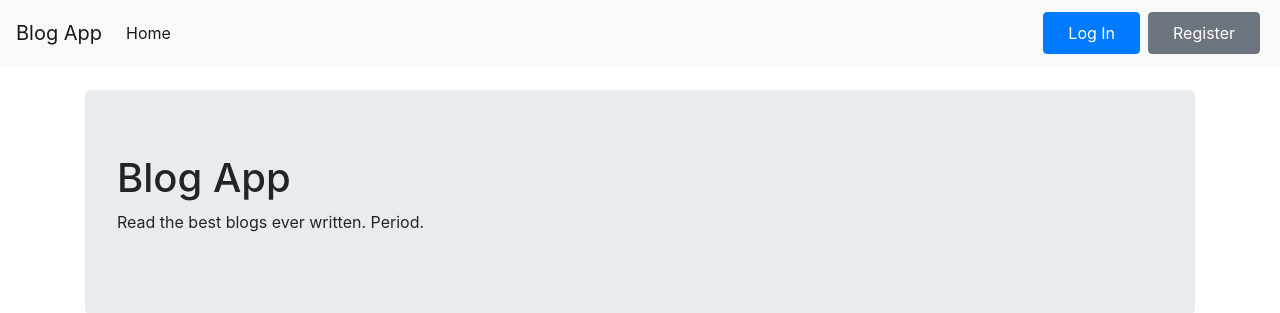
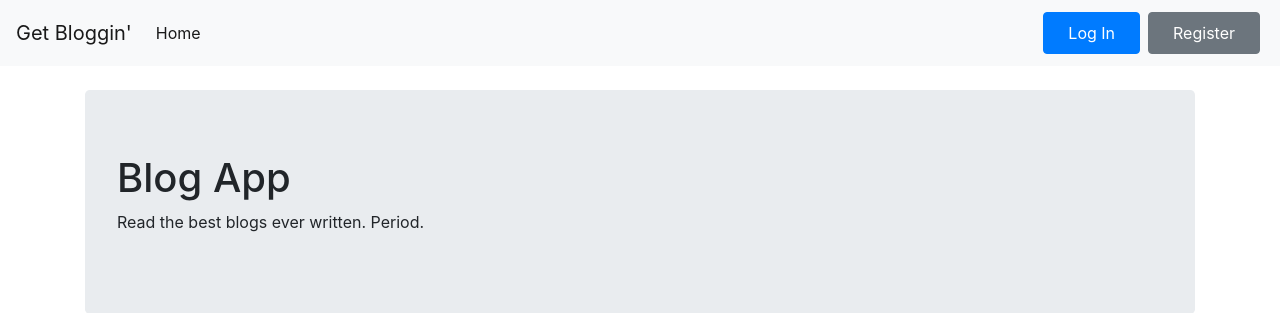
Before and after one commit to pboldyrev/rest-blogger, a Node server app: page /blogs in a window 1280 px wide. Shown: the top 313 px of the page. Run offline with Node 20, Linux system fonts and the light colour scheme; data that the repository does not hold is empty; some libraries are stand-ins or nearby versions.

Commit message:
Added favicon

```diff
--- a/views/partials/header.ejs
+++ b/views/partials/header.ejs
@@ -2,7 +2,8 @@
 <html lang="en" dir="ltr">
   <head>
     <meta charset="utf-8">
-    <title>Blog Application</title>
+    <title>Get Bloggin'</title>
+    <link rel="shortcut icon" href="favicon.ico">
     <link rel="stylesheet" href="https://maxcdn.bootstrapcdn.com/bootstrap/4.4.1/css/bootstrap.min.css">
     <script src="https://ajax.googleapis.com/ajax/libs/jquery/3.4.1/jquery.min.js"></script>
     <script src="https://cdnjs.cloudflare.com/ajax/libs/popper.js/1.16.0/umd/popper.min.js"></script>
@@ -11,7 +12,7 @@
   </head>
   <body>
     <nav class="mb-4 navbar navbar-expand-lg sticky-top navbar-light bg-light">
-      <a class="navbar-brand" href="/">Blog App</a>
+      <a class="navbar-brand" href="/">Get Bloggin'</a>
       <button class="navbar-toggler" type="button" data-toggle="collapse" data-target="#navbarText" aria-controls="navbarText" aria-expanded="false" aria-label="Toggle navigation">
         <span class="navbar-toggler-icon"></span>
       </button>
```
Also changed, not shown: favicon.png (added), public/favicon.ico (added).
